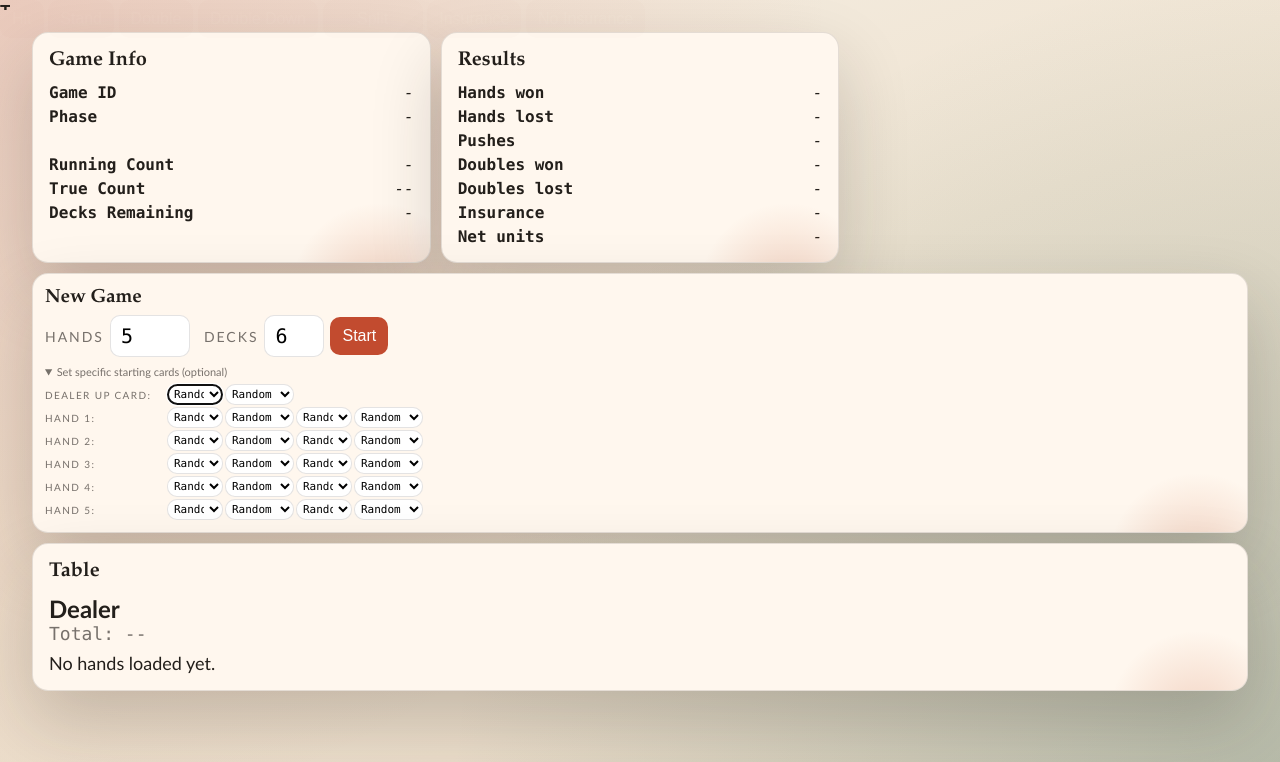
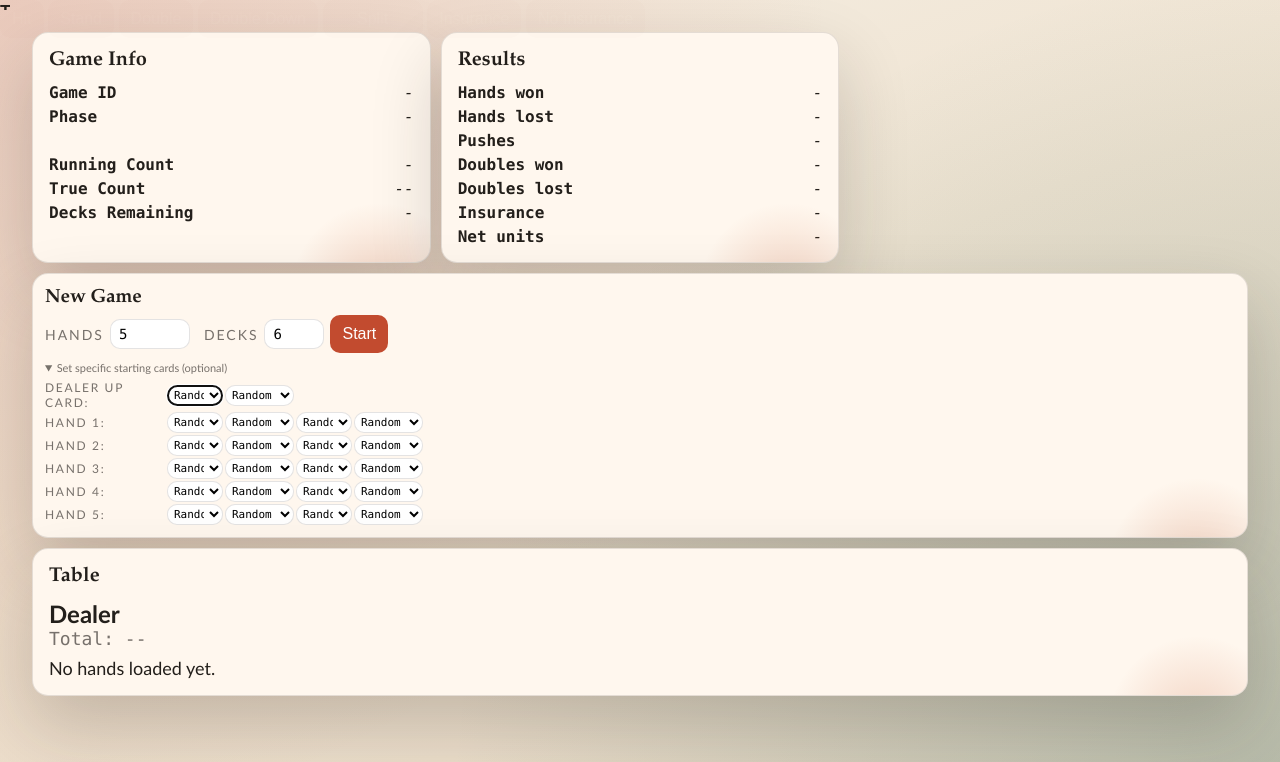
Before and after one commit to barryladerman-oss/blackjack, a Spring Boot app: page / in a window 1280 px wide. Shown: the top 762 px of the page. Run offline with Spring Boot 4, Linux system fonts and the light colour scheme.

Commit message:
Adjust font sizes for card select elements and labels

```diff
--- a/src/main/resources/static/styles.css
+++ b/src/main/resources/static/styles.css
@@ -192,18 +192,23 @@ label {
 
 #cardSelectionDetails label,
 #cardSelectionContainer label {
-    font-size: 10px;
+    font-size: 12px;
 }
 
 input,
 select {
     width: 100%;
-    padding: 8px 10px;
+    padding: 6px 8px;
     border-radius: 10px;
     border: 1px solid var(--line);
-    font-size: 20px;
+    font-size: 14px;
     font-family: "Consolas", "Courier New", monospace;
     background: var(--panel-strong);
+}
+
+#cardSelectionDetails select,
+#cardSelectionContainer select {
+    font-size: 18px;
 }
 
 select {
```
